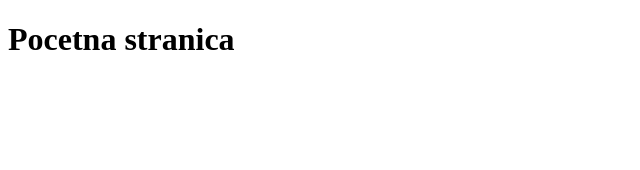
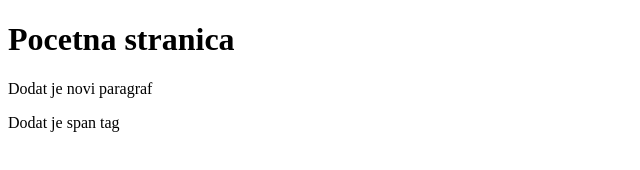
Before and after one commit to IvanaPNS/IT-BootCamp-, a plain HTML site: page 03_GIT/index.html in a window 1280 px wide. Shown: the whole page, without its empty margins (0-640 px from the left). Drawn offline with Linux system fonts and the light colour scheme.

Commit message:
Izmenjen index.html fajl

```diff
--- a/03_GIT/index.html
+++ b/03_GIT/index.html
@@ -7,5 +7,7 @@
 </head>
 <body>
     <h1>Pocetna stranica</h1>
+    <p>Dodat je novi paragraf</p>
+    <span>Dodat je span tag</span>
 </body>
 </html>
```
